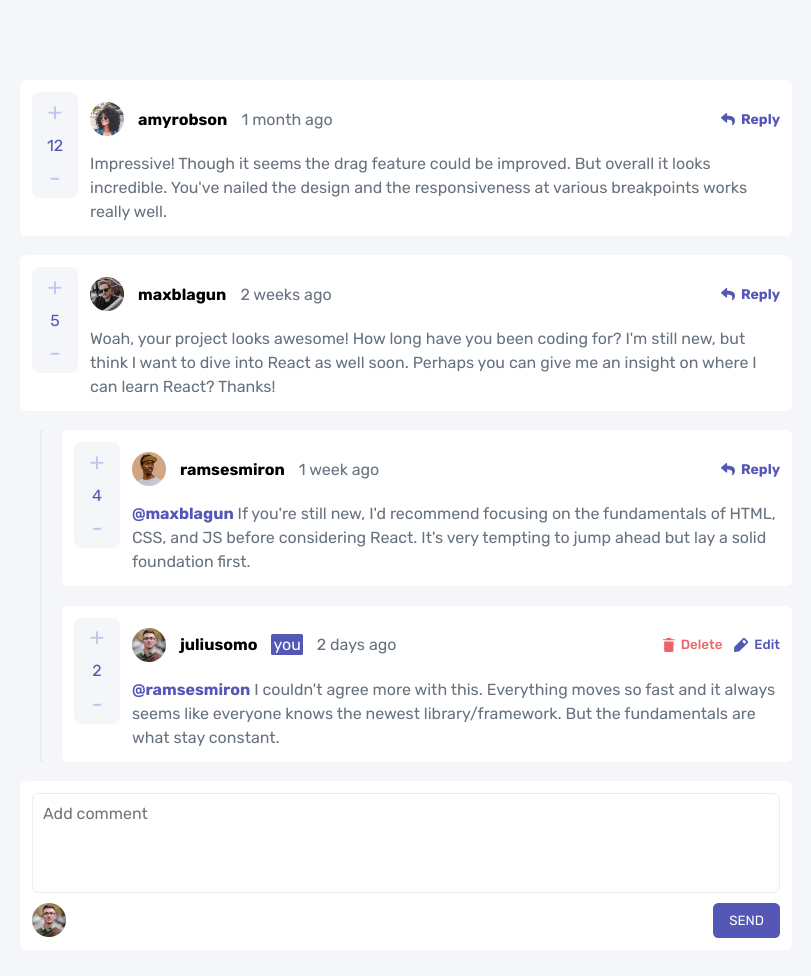
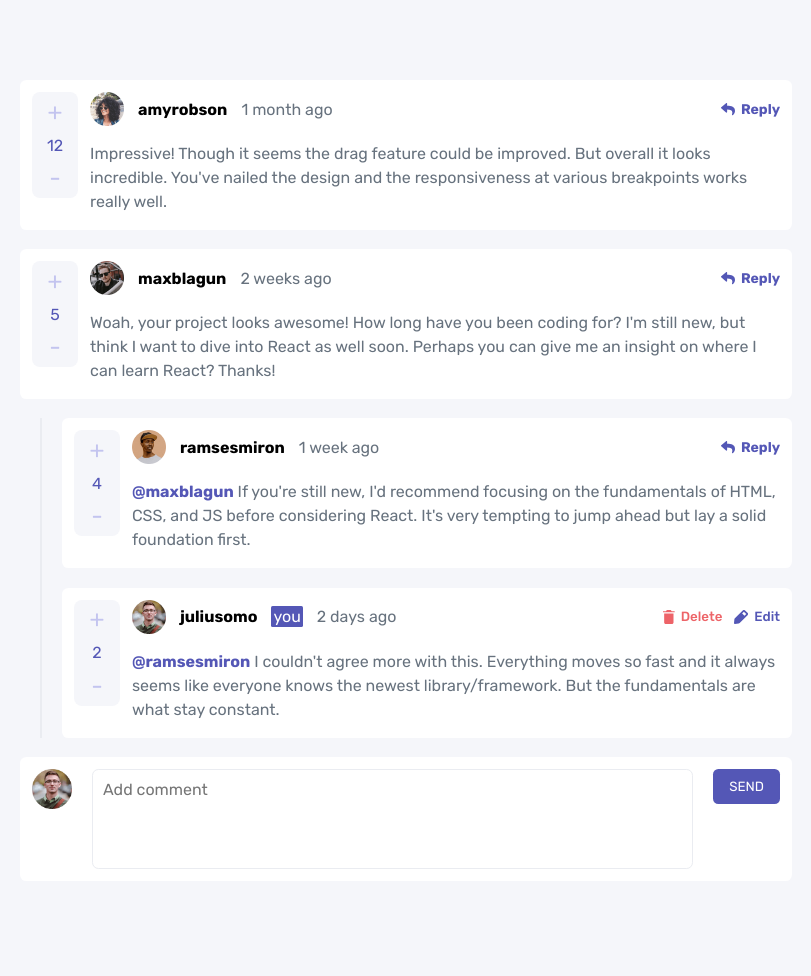
Before and after one commit to JakubCukrowski/comments-frontend-mentor, a website built with webpack: page index.html in a window 1280 px wide. Shown: the whole page, without its empty margins (234-1045 px from the left). Built offline with nearby package versions, Linux system fonts and the light colour scheme.

Commit message:
Desktop design almost ready

```diff
--- a/src/components/AddNewComment.ts
+++ b/src/components/AddNewComment.ts
@@ -13,15 +13,17 @@ export const addNewComment = () => {
     newDivElement.classList.add("new-comment")
 
     newDivElement.innerHTML = `
+        <img class="avatar avatar-desktop" src="${loggedUser.image.png}" alt="avatar">
         <textarea class="textarea" maxlength="120" placeholder="Add comment"></textarea>
-        <div class ="user-data comment-data">
+        <button class="submit-reply-btn submit-reply-dekstop">SEND</button>
+        <div class ="user-data comment-data-new">
             <img class="avatar" src="${loggedUser.image.png}" alt="avatar">
             <button class="submit-reply-btn">SEND</button>
         </div>
         `
-    const submitBtn: HTMLButtonElement = newDivElement.querySelector(".submit-reply-btn")
+    const submitBtns: NodeListOf<HTMLButtonElement> = newDivElement.querySelectorAll(".submit-reply-btn")
     const textarea: HTMLTextAreaElement = newDivElement.querySelector(".textarea") as HTMLTextAreaElement
-    submitBtn.addEventListener("click", () => {
+    submitBtns.forEach(submitBtn => submitBtn.addEventListener("click", () => {
 
         const newComment: Comments = {
             id: commentsToObject.length + commentsToObject.map(comment => comment.replies).flat().length + 1,
@@ -45,6 +47,6 @@ export const addNewComment = () => {
         renderComment(newComment)
         textarea.value = ""
 
-    })
+    }))
     containerElement.append(newDivElement)
 }
--- a/src/functions/UpdateReply.ts
+++ b/src/functions/UpdateReply.ts
@@ -28,7 +28,7 @@ export const updateReply = (e: Event) => {
     newSpan.classList.add("replying-to")
     newSpan.innerText = `@${searchedReply.replyingTo + " "}`
 
-    newP.append(newSpan)
+    newP.prepend(newSpan)
 
     textarea.replaceWith(newP)
 
--- a/src/styles/_buttons.scss
+++ b/src/styles/_buttons.scss
@@ -138,3 +138,35 @@ button {
 .voted {
     color: rgb(57, 167, 57) !important;
 }
+
+.popup-buttons-container {
+    display: flex;
+    align-items: center;
+    justify-content: space-between;
+    gap: 10px;
+    margin-top: 14px;
+
+    button {
+        width: 100%;
+        padding: 12px 0;
+        border-radius: 0.4em;
+        font-size: 16px;
+        color: $white;
+    }
+
+    .cancel-btn {
+        background-color: $grayish_blue;
+    }
+
+    .confirm-delete-btn {
+        background-color: $soft_red;
+    }
+}
+
+.submit-reply-dekstop {
+    display: none;
+
+    @media screen and (min-width: 800px) {
+        display: block;
+    }
+}
--- a/src/styles/_comments.scss
+++ b/src/styles/_comments.scss
@@ -10,6 +10,10 @@ ul {
     border-radius: 0.4em;
     display: flex;
     flex-direction: column;
+
+    &:not(.new-comment) {
+        min-height: 150px;
+    }
 
     .comment-info {
         width: 100%;
@@ -49,6 +53,22 @@ ul {
             color: $moderate-blue;
             font-weight: 700;
         }
+    }
+}
+
+.new-comment {
+    @media screen and (min-width: 800px) {
+        flex-direction: row;
+        gap: 20px;
+    }
+
+    img {
+        width: 40px;
+        height: 40px;
+    }
+
+    button {
+        align-self: flex-start;
     }
 }
 
@@ -102,9 +122,13 @@ ul {
     font-size: 16px;
 }
 
-.comment-data {
+.comment-data-new {
     justify-content: space-between;
     margin-top: 10px;
+
+    @media screen and (min-width: 800px) {
+        display: none !important;
+    }
 }
 
 .popup {
@@ -127,27 +151,12 @@ ul {
         color: $grayish_blue;
     }
 
-    .popup-buttons-container {
-        display: flex;
-        align-items: center;
-        justify-content: space-between;
-        gap: 10px;
-        margin-top: 14px;
+}
 
-        button {
-            width: 100%;
-            padding: 12px 0;
-            border-radius: 0.4em;
-            font-size: 16px;
-            color: $white;
-        }
+.avatar-desktop {
+    display: none;
 
-        .cancel-btn {
-            background-color: $grayish_blue;
-        }
-
-        .confirm-delete-btn {
-            background-color: $soft_red;
-        }
+    @media screen and (min-width: 800px) {
+        display: block;
     }
 }
```
